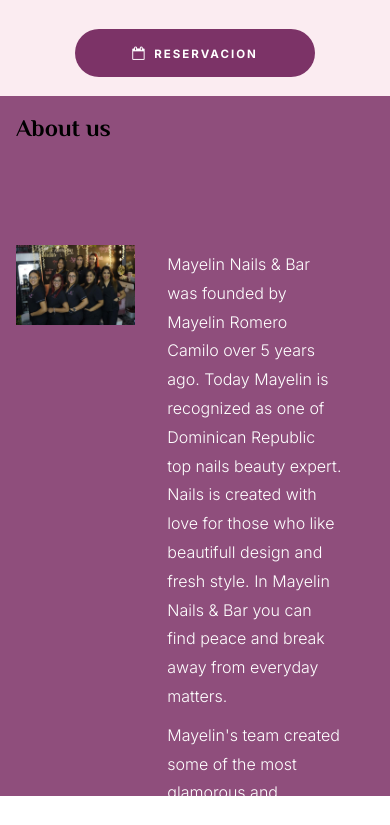
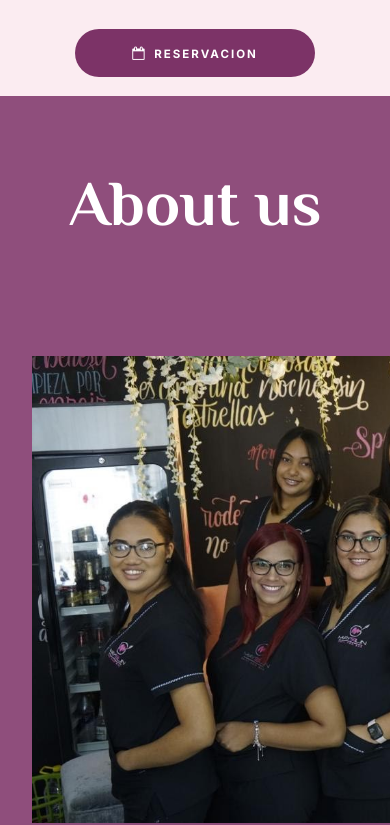
Before and after one commit to joelhernandezvasquez/Mayelin-Nails-Bar-Website, a plain HTML site: page index.html in a window 390 px wide. Shown: the part 654-1479 px from the top of the page. Drawn offline with nearby package versions, Linux system fonts and the light colour scheme.

Commit message:
Add files via upload

```diff
--- a/styles/index.scss
+++ b/styles/index.scss
@@ -120,45 +120,46 @@
 
 .about-us {
 	background: $primary-links-color;
-	height: 700px;
+	height: 850px;
+	.container{
+
+	h1{
+		font-size: 4rem;
+		color:white;
+		text-align: center;
+		margin-top:3rem;
+	}
 
 	.inner-about-us {
 		display: grid;
-		grid-template-columns: 0.5fr 1fr;
-		//border:1px solid red;
-		padding: 2rem 0;
-		margin-top: 4rem;
-
-		.image-profile {
-			//border:1px solid black;
+		grid-template-columns:repeat(2,1fr);
+		grid-gap:25px;
+		padding:2rem 0;
+		margin: 4rem 0;
 
 			img {
-				width: 600px;
-			}
-		}
-		.about-us-info {
-			//border:1px solid purple;
-			padding: 0 3rem;
-			display: flex;
-			flex-direction: column;
-			align-items: flex-start;
+				width: 100%;
 
-			* {
-				margin: 5px 0;
-			}
-			h1 {
-				color: white;
-				font-size: 2.5rem;
-				text-transform: uppercase;
-				font-family: $secondary-font;
+			   object-fit: cover;
+			   object-position: center;
+
 			}
 
+		.about-us-info {
+		justify-self: flex-start;
+
+		 display:flex;
+		 flex-direction: column;
+		 align-items: flex-start;
+		 justify-content: space-between;
+
 			p {
-				//color: #dfddde;
 				color: white;
-				font-size: 1.1rem;
+				font-size: 1.2rem;
 				line-height: 1.8;
-				width: 80%;
+				padding-right: 2rem;
+
+
 			}
 			button {
 				padding: 1rem 3.5rem;
@@ -178,6 +179,7 @@
 			}
 		}
 	}
+}
 }
 
 .services {
--- a/styles/mediaquery.scss
+++ b/styles/mediaquery.scss
@@ -32,16 +32,22 @@
 			}
 		}
 	}
-}
 
-.about-us {
+ .about-us {
+	 .container{
+
 	.inner-about-us {
+
+
 		.about-us-info {
-			p {
-				width: 100%;
+			p{
+				font-size: 1.1rem;
+				margin-bottom: 10px;
 			}
 		}
 	}
+	}
+}
 }
 
 .services {
@@ -72,20 +78,7 @@
 }
 
 @media (max-width: 1480px) {
-	.about-us {
-		.container {
-			padding: 1rem;
-			.inner-about-us {
-				.about-us-info {
-					padding: 0 2rem;
 
-					h1 {
-						margin-top: 0px;
-					}
-				}
-			}
-		}
-	}
 
 	.services {
 		.container {
@@ -130,14 +123,18 @@
 	}
 
 	.about-us {
-		.inner-about-us {
-			.about-us-info {
-				p {
-					font-size: 1rem;
-				}
+		height:750px;
+		.container{
+
+
+		.inner-about-us{
+
+			.about-us-info{
+				p{font-size: 0.98rem;}
 			}
 		}
 	}
+}
 
 	.services {
 		.container {
@@ -267,6 +264,8 @@
 	}
 }
 
+
+
 @media (max-width: 1025px) {
 	.showcase {
 		.welcome-message {
@@ -285,6 +284,65 @@
 		}
 	}
 }
+
+@media(max-width:1001px)
+{
+	.about-us {
+		height:auto;
+		.container{
+
+
+		.inner-about-us{
+			grid-template-columns: 1fr;
+
+			img
+			{
+				justify-self: center;
+				width:700px;
+			}
+			.about-us-info{
+				justify-self: center;
+
+
+				p{
+					padding-right: 0;
+					font-size: 1.1rem;
+
+
+				}
+			}
+		}
+	}
+}
+}
+
+@media(max-width:950px)
+{
+	.about-us{
+     height: auto;
+		.inner-about-us{
+
+
+
+			.image-profile{
+				img{
+
+				}
+			}
+
+			.about-us-info{
+				h1{
+					font-size: 2.2rem;
+				}
+
+
+
+		}
+	}
+}
+}
+
+
 
 @media (max-width: 880px) {
 	.showcase {
@@ -307,6 +365,10 @@
 			}
 		}
 	}
+
+
+
+
 }
 
 @media (max-width: 769px) {
```
Also changed, not shown: styles/index.css, styles/mediaQuery.css, 2 other files.
